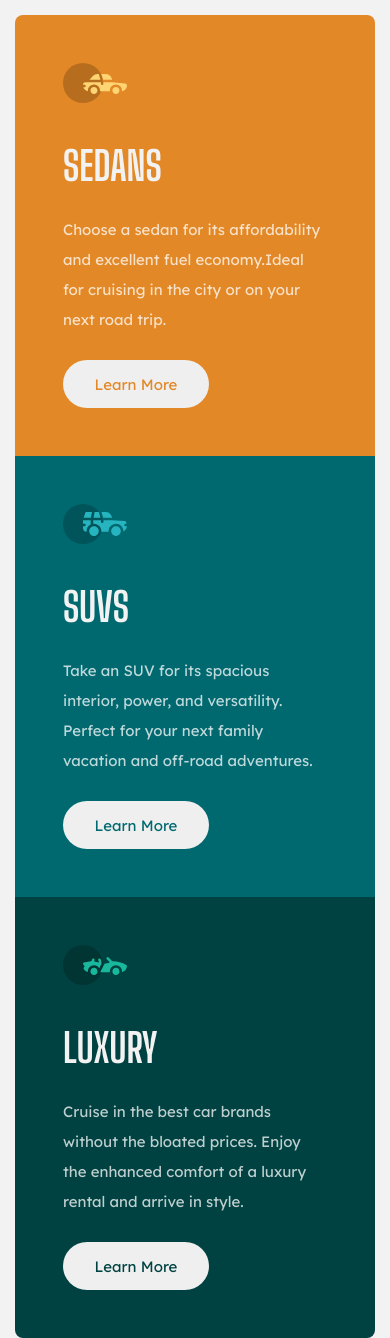
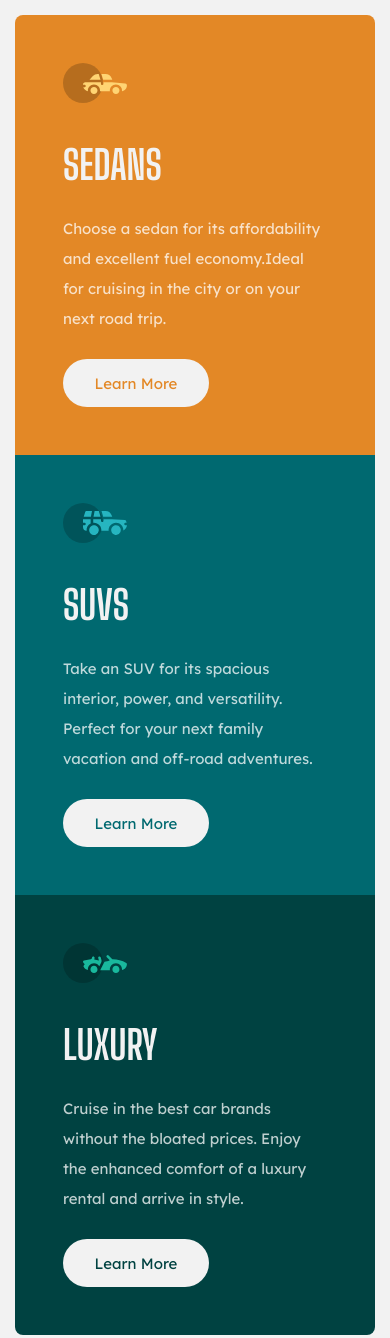
Before and after one commit to nofear1985/3-Column-Preview-Card-Component-Using-HTML-CSS, a plain HTML site: page index.html in a window 390 px wide. Shown: the top 1338 px of the page. Drawn offline with Linux system fonts and the light colour scheme.

Commit message:
Coded By Fadi Jehad

```diff
--- a/css/master.css
+++ b/css/master.css
@@ -1,5 +1,6 @@
 /* Start Variables */
 :root {
+    font-size: 10px;
     --bright-orange: hsl(31, 77%, 52%);
     --dark-cyan: hsl(184, 100%, 22%);
     --very-dark-cyan: hsl(179, 100%, 13%);
@@ -19,7 +20,6 @@
 body {
     font-family: 'Big Shoulders Display', cursive;
     font-family: 'Lexend Deca', sans-serif;
-    font-size: 15px;
 }
 .container {
     padding-left: 15px;
@@ -72,40 +72,40 @@ main {
     }
 }
 .card-box {
-    flex-basis: 307px;
-    padding: 48px;
+    flex-basis: 30.7rem;
+    padding: 4.8rem;
 }
 .box1 {
     background-color: var(--bright-orange);
-    border-radius: 8px 0 0 8px;
+    border-radius: 0.8rem 0 0 0.8rem;
 }
 .box2 {
     background-color: var(--dark-cyan);
 }
 .box3 {
     background-color: var(--very-dark-cyan);
-    border-radius: 0 8px 8px 0;
+    border-radius: 0 0.8rem 0.8rem 0;
 }
 @media (max-width: 767px) {
     main .card-content .box1 {
-        border-radius: 8px 8px 0 0 ;
+        border-radius: 0.8rem 0.8em 0 0 ;
     }
     main .card-content .box2 {
         border-radius: 0 ;
     }
     main .card-content .box3 {
-        border-radius: 0 0 8px 8px ;
+        border-radius: 0 0 0.8rem 0.8rem ;
     }
 }
 @media (max-width: 991px) {
     .box1 {
-        border-radius: 8px 0 0 0;
+        border-radius: 0.8rem 0 0 0;
     }
     .box2 {
-        border-radius: 0 8px 0 0;
+        border-radius: 0 0.8rem 0 0;
     }
     .box3 {
-        border-radius: 0 0 8px 8px;
+        border-radius: 0 0 0.8rem 0.8rem;
     }
 }
 .text {
@@ -117,46 +117,50 @@ h3 {
     font-family: 'Big Shoulders Display', cursive;
     text-transform: uppercase;
     font-weight: bold;
-    font-size: 40px;
+    font-size: 4rem;
     color: var(--very-light-gray);
-    padding: 35px 0 25px;
+    padding: 3.5rem 0 2.5rem;
 }
 p {
     font-family: 'Lexend Deca', sans-serif;
-    font-size: 15px;
+    font-size: 1.5rem;
     font-weight: normal;
     color: var(--transparent-white);
     line-height: 2;
-    padding-bottom: 75px;
+    padding-bottom: 7.5rem;
 }
 @media (max-width: 767px) {
     main .card-content .card-box .text p {
-        padding-bottom: 25px;
+        padding-bottom: 2.5rem;
     }
 }
-button {
+a {
+    background-color: var(--very-light-gray);
+    display: flex;
+    justify-content: center;
+    align-items: center;
     font-family: 'Lexend Deca', sans-serif;
-    font-size: 15px;
+    font-size: 1.5rem;
     font-weight: normal;
-    width: 146px;
-    height: 48px;
-    border-radius: 25px;
-    border: none;
+    width: 14.6rem;
+    height: 4.8rem;
+    border-radius: 2.5rem;
     transition: 0.3s;
+    text-decoration: none;
 }
-button:hover {
+.box1 a {
+    color: var(--bright-orange);
+}
+.box2 a {
+    color: var(--dark-cyan);
+}
+.box3 a {
+    color: var(--very-dark-cyan);
+}
+a:hover {
     color: var(--very-light-gray);
-    border: 2px solid var(--very-light-gray);
+    border: 0.2rem solid var(--very-light-gray);
     background-color: transparent;
     cursor: pointer;
 }
-.box1 button {
-    color: var(--bright-orange);
-}
-.box2 button {
-    color: var(--dark-cyan);
-}
-.box3 button {
-    color: var(--very-dark-cyan);
-}
 /* End Card  */
--- a/index.html
+++ b/index.html
@@ -23,7 +23,7 @@
                         <p>Choose a sedan for its affordability and excellent fuel economy.Ideal for cruising in the city or on your next road trip.
                         </p>
                     </div>
-                    <button>Learn More</button>
+                    <a href="#">Learn More</a>
                 </div>
                 <div class="card-box box2">
                     <img src="images/icon-suvs.svg" alt="">
@@ -32,7 +32,7 @@
                         <p>Take an SUV for its spacious interior, power, and versatility. Perfect for your next family vacation and off-road adventures.
                         </p>
                     </div>
-                    <button>Learn More</button>
+                    <a href="#">Learn More</a>
                 </div>
                 <div class="card-box box3">
                     <img src="images/icon-luxury.svg" alt="">
@@ -41,7 +41,7 @@
                         <p>Cruise in the best car brands without the bloated prices. Enjoy the enhanced comfort of a luxury rental and arrive in style.
                         </p>
                     </div>
-                    <button>Learn More</button>
+                    <a href="#">Learn More</a>
                 </div>
             </div>
         </div>
```
